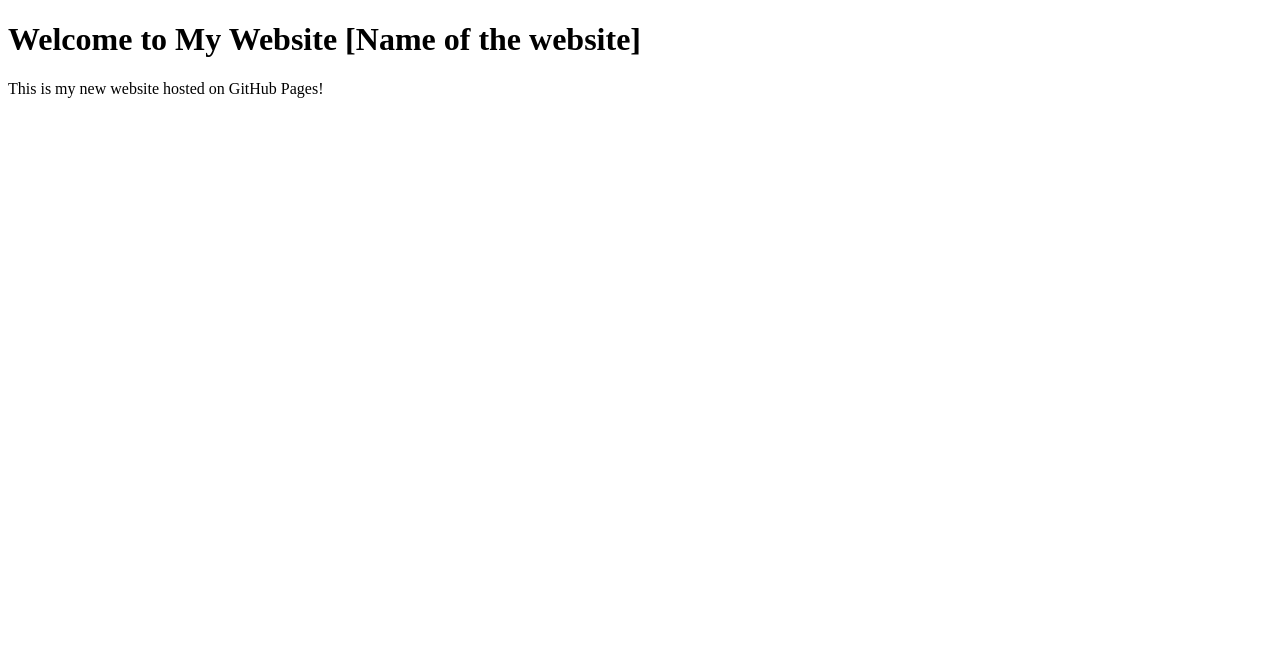
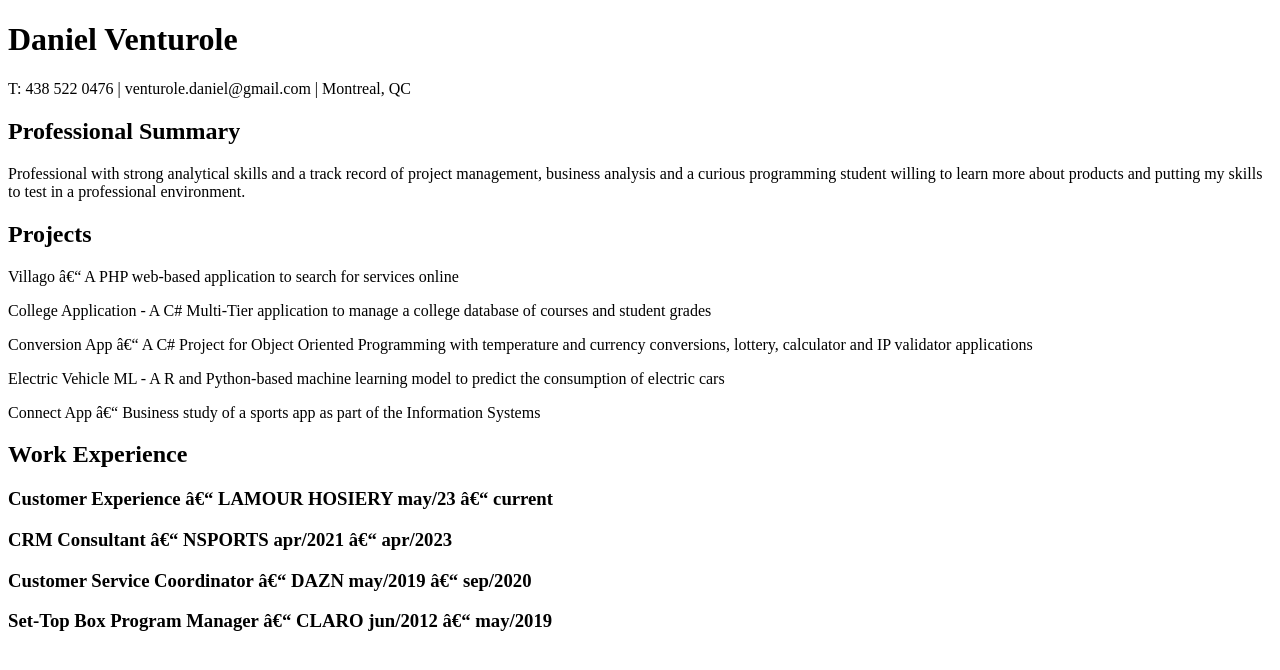
Before and after one commit to dventurole/portfolio, a plain HTML site: page index.html in a window 1280 px wide. Drawn offline with Linux system fonts and the light colour scheme.

Commit message:
Update index.html

```diff
--- a/index.html
+++ b/index.html
@@ -18,9 +18,28 @@
 
     <main>
 
-        <h1>Welcome to My Website [Name of the website]</h1>
+        <h1>Daniel Venturole</h1>
 
-        <p>This is my new website hosted on GitHub Pages!</p>
+        <p></p>T: 438 522 0476 | venturole.daniel@gmail.com | Montreal, QC</p>
+
+      <h2>Professional Summary</h2>
+      <p>Professional with strong analytical skills and a track record of project management, business analysis and a
+        curious programming student willing to learn more about products and putting my skills to test in a professional
+        environment.</p>
+
+      <h2>Projects</h2>
+      <p>Villago – A PHP web-based application to search for services online</p>
+      <p>College Application - A C# Multi-Tier application to manage a college database of courses and student grades</p>
+      <p>Conversion App – A C# Project for Object Oriented Programming with temperature and currency conversions, lottery,
+        calculator and IP validator applications</p>
+      <p>Electric Vehicle ML - A R and Python-based machine learning model to predict the consumption of electric cars</p>
+      <p>Connect App – Business study of a sports app as part of the Information Systems</p>
+
+      <h2>Work Experience</h2>
+      <h3>Customer Experience – LAMOUR HOSIERY	may/23 – current</h3>
+      <h3>CRM Consultant – NSPORTS			apr/2021 – apr/2023</h3>
+      <h3>Customer Service Coordinator – DAZN		may/2019 – sep/2020 </h3>
+      <h3>Set-Top Box Program Manager – CLARO	jun/2012 – may/2019 </h3>
 
     </main>
 
```
